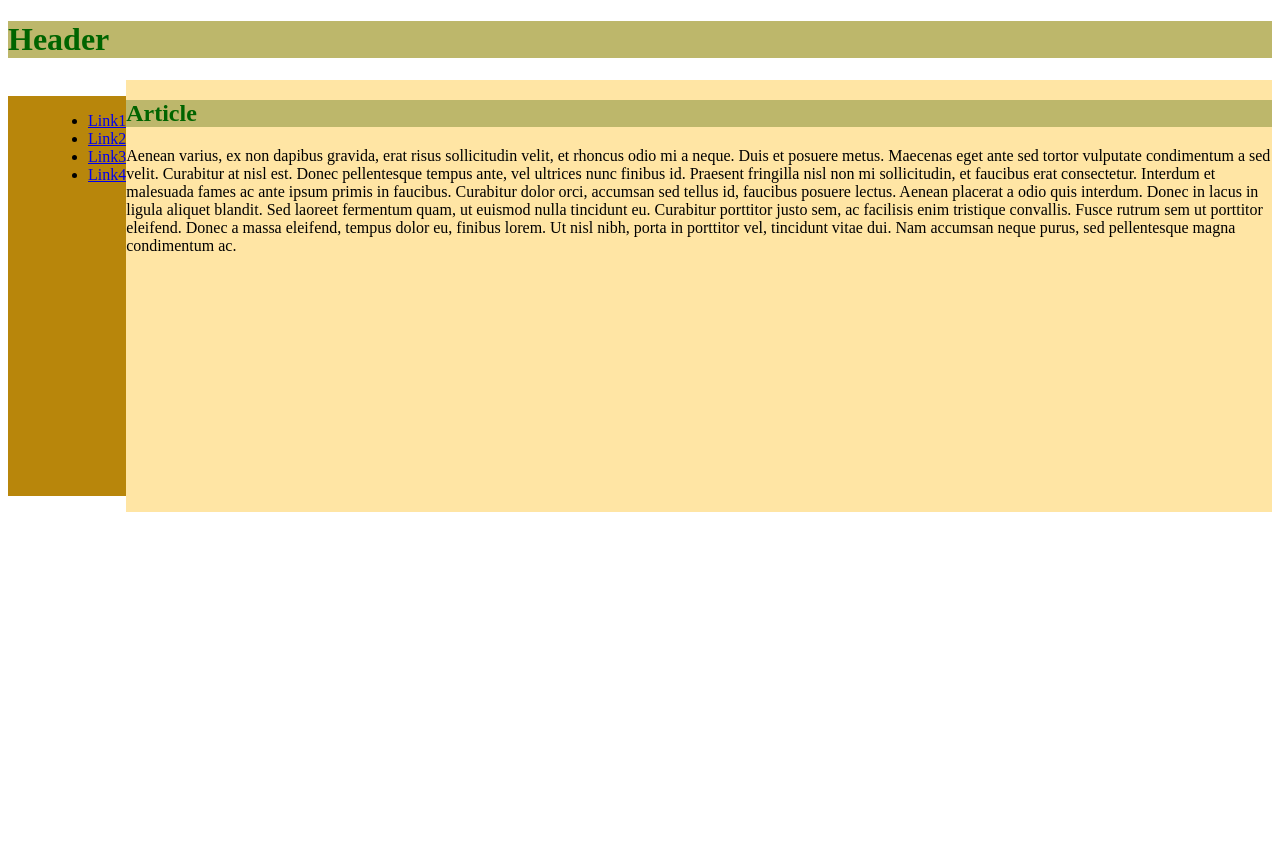
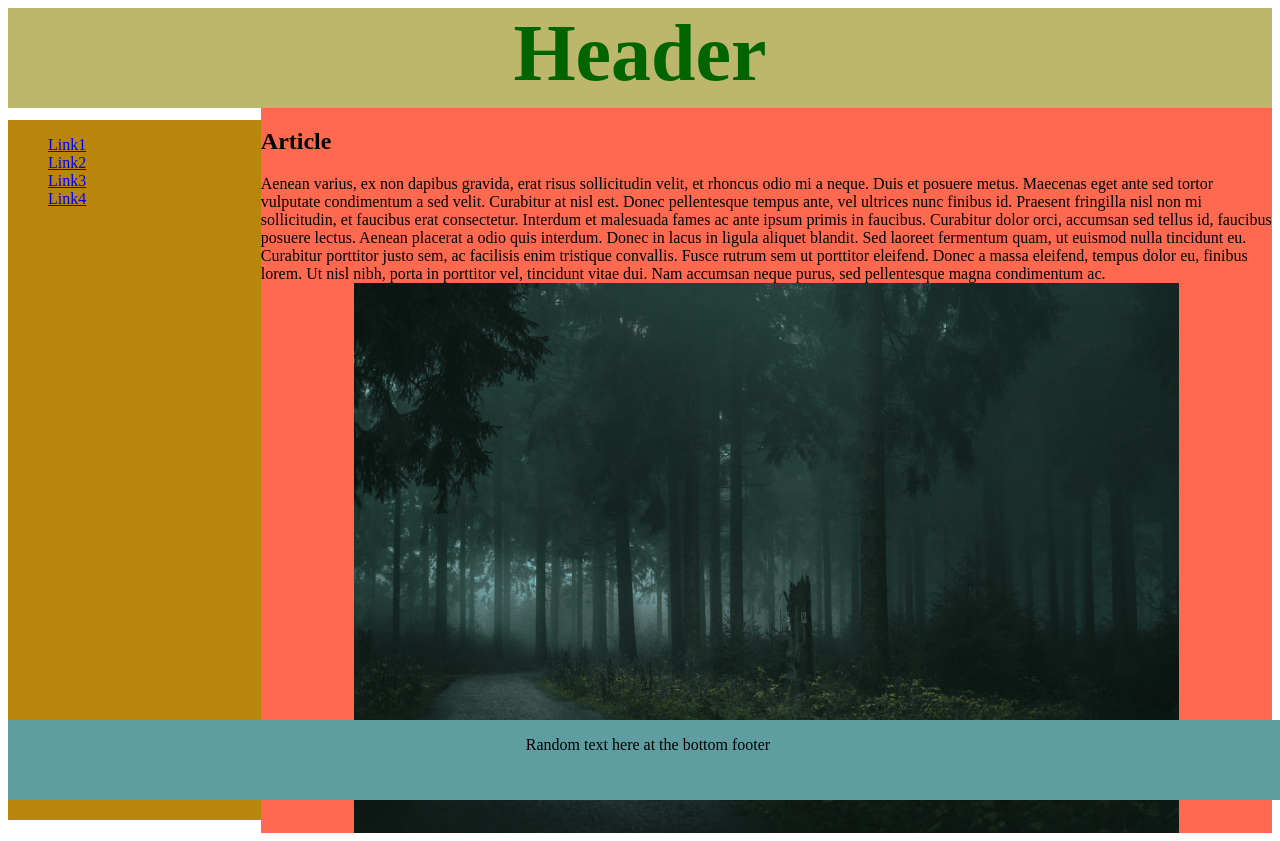
Before and after one commit to JuusoLah80/www21, a plain HTML site: page index.html in a window 1280 px wide. Before the commit the page ends 800 px from the top, so only its background shows below. Drawn offline with Linux system fonts and the light colour scheme.

Commit message:
Ex4 done

```diff
--- a/css/style.css
+++ b/css/style.css
@@ -1,23 +1,41 @@
 h1 {
     color: darkgreen;
     background-color: darkkhaki;
-    align-items: stretch;
+    margin: auto;
+    height: 100px;
+    text-align: center;
+    font-size: 5em;
 }
 .middle {
     display: flex;
     align-items: stretch;
 }
+content {
+    background-color: rgb(255, 105, 79);
+    min-height: 700px;
+    margin: auto;
+    max-width: 80%;
+}
 menu {
     background-color: darkgoldenrod;
-    min-height: 400px;
+    min-height: 700px;
+    margin: auto;
 }
-menu > li {
+menu > ul {
     list-style: none;
     padding: 0%;
     text-align: left;
 }
-content {
-    background-color: rgb(255, 229, 164);
-    min-height: 400px;
-    max-width: 100%;
+footer {
+    background-color: cadetblue;
+    position: absolute;
+    bottom: 0;
+    width: 100%;
+    height: 5rem;
+    text-align: center;
 }
+.center {
+    display: block;
+    margin-left: auto;
+    margin-right: auto;
+}
--- a/index.html
+++ b/index.html
@@ -17,12 +17,17 @@
                 <li><a href="https://youtube.com">Link4</a> </li>
             </ul>
         </menu>
-        <content style="flex-grow: 10;">
+        <content style="flex-grow: 8;">
             <article>
-                <h1>Article</h1>
+                <h2>Article</h2>
                 Aenean varius, ex non dapibus gravida, erat risus sollicitudin velit, et rhoncus odio mi a neque. Duis et posuere metus. Maecenas eget ante sed tortor vulputate condimentum a sed velit. Curabitur at nisl est. Donec pellentesque tempus ante, vel ultrices nunc finibus id. Praesent fringilla nisl non mi sollicitudin, et faucibus erat consectetur. Interdum et malesuada fames ac ante ipsum primis in faucibus. Curabitur dolor orci, accumsan sed tellus id, faucibus posuere lectus. Aenean placerat a odio quis interdum. Donec in lacus in ligula aliquet blandit. Sed laoreet fermentum quam, ut euismod nulla tincidunt eu. Curabitur porttitor justo sem, ac facilisis enim tristique convallis. Fusce rutrum sem ut porttitor eleifend. Donec a massa eleifend, tempus dolor eu, finibus lorem. Ut nisl nibh, porta in porttitor vel, tincidunt vitae dui. Nam accumsan neque purus, sed pellentesque magna condimentum ac.
             </article>
+            <img src="images\darkwoods.jpg" alt="Picture of dark woods." height="550px" class="center">
+
         </content>
     </div>
+    <footer>
+        <p>Random text here at the bottom footer</p>
+    </footer>
 </body>
 </html>
```
Also changed, not shown: images/darkwoods.jpg (added).
